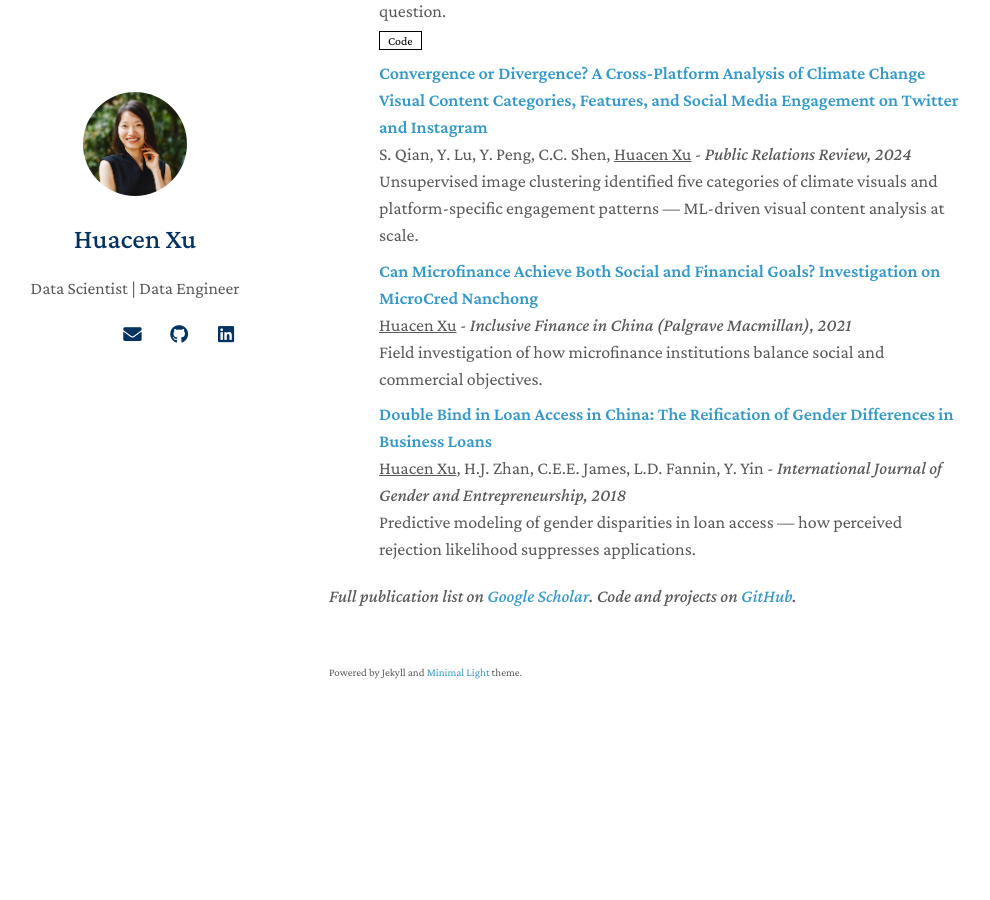
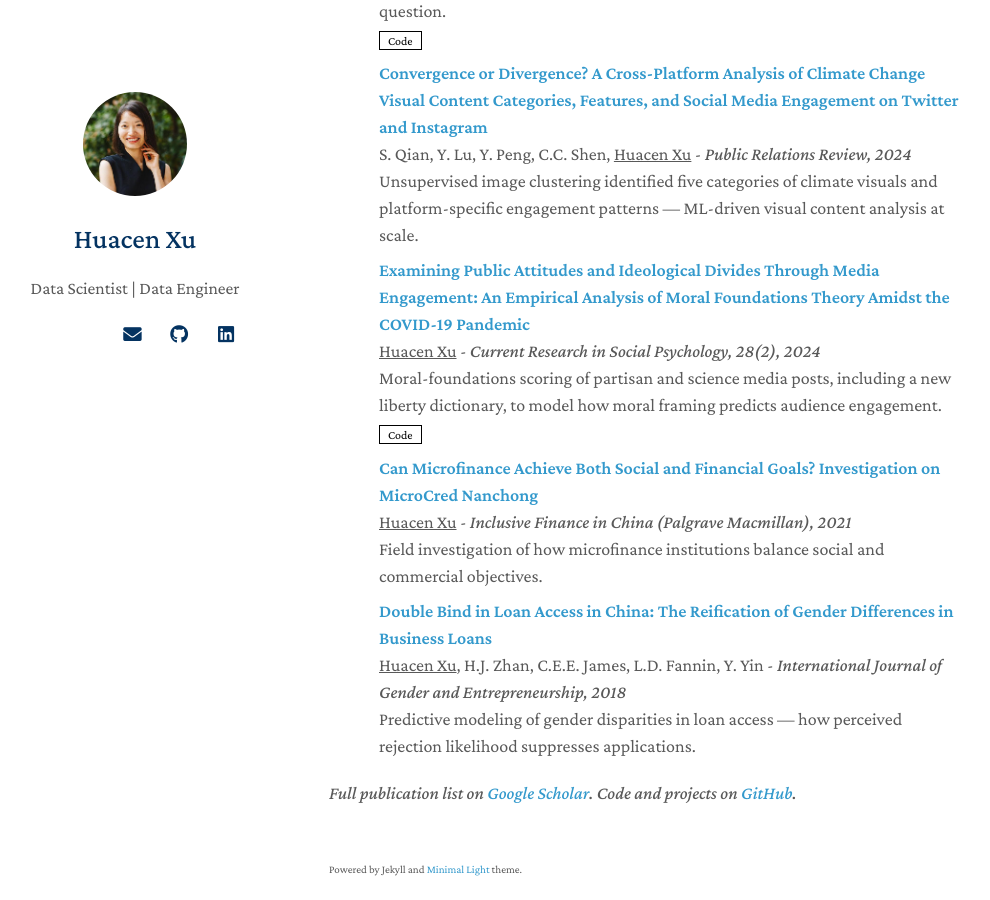
Before and after one commit to huacenxu/huacenxu.github.io, a Jekyll site: the page built from index.md, in a window 1280 px wide and 900 px high, scrolled down 1496 px. Shown: the whole window, without its empty margins (141-1131 px from the left). Built offline with Jekyll 4.4.1, drawn with Linux system fonts in a browser that asks for light colours; nearby versions of some CDN libraries; a style sheet for code colours, icons or effects is not loaded; our own code applies the rules of GitHub Pages for plain Markdown files; before the commit the page ends 2250 px from its top, so only the background shows below that.

Commit message:
Publications: add CRISP 2024 moral foundations paper

```diff
--- a/_data/publications.yml
+++ b/_data/publications.yml
@@ -9,6 +9,12 @@ main:
     conference: Unsupervised image clustering identified five categories of climate visuals and platform-specific engagement patterns — ML-driven visual content analysis at scale.
     pdf: https://scholar.google.com/citations?view_op=view_citation&hl=en&user=Q0wjoTYAAAAJ&citation_for_view=Q0wjoTYAAAAJ:W7OEmFMy1HYC
 
+  - title: "Examining Public Attitudes and Ideological Divides Through Media Engagement: An Empirical Analysis of Moral Foundations Theory Amidst the COVID-19 Pandemic"
+    authors: <u>Huacen Xu</u> - <i>Current Research in Social Psychology, 28(2), 2024</i>
+    conference: Moral-foundations scoring of partisan and science media posts, including a new liberty dictionary, to model how moral framing predicts audience engagement.
+    pdf: https://crisp.org.uiowa.edu/
+    code: https://github.com/huacenxu/COVID-Morality
+
   - title: "Can Microfinance Achieve Both Social and Financial Goals? Investigation on MicroCred Nanchong"
     authors: <u>Huacen Xu</u> - <i>Inclusive Finance in China (Palgrave Macmillan), 2021</i>
     conference: Field investigation of how microfinance institutions balance social and commercial objectives.
```
